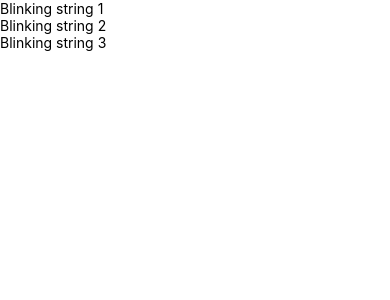
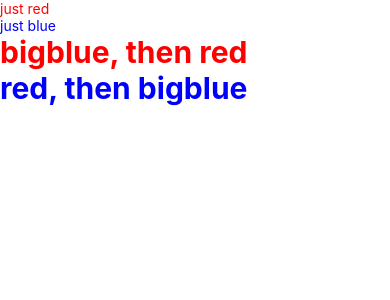
Before and after one commit to BumbuKhan/react-native-learning, a React Native app: screen / in a window 390 px wide. Shown: the top 300 px of the page. Built offline with nearby package versions, Linux system fonts and the light colour scheme.

Commit message:
playing with styles...

```diff
--- a/App.js
+++ b/App.js
@@ -1,38 +1,29 @@
 import React, {Component} from 'react';
-import {Text, View} from 'react-native';
+import {View, Text, StyleSheet} from 'react-native';
 
-class Blink extends Component {
-    constructor(props) {
-        super(props);
-
-        this.state = {
-            isShowingText: false
-        };
-
-        setInterval(() => {
-            this.setState((prevState) => {
-                return {isShowingText: !prevState.isShowingText};
-            });
-        }, 1000);
-    }
-
+export default class LotsOfStyle extends Component {
     render() {
-        let display = this.state.isShowingText ? this.props.text : ' ';
-
-        return (
-            <Text>{display}</Text>
+        return(
+            <View>
+                <Text style={styles.red}>just red</Text>
+                <Text style={styles.blue}>just blue</Text>
+                <Text style={[styles.bigblue, styles.red]}>bigblue, then red</Text>
+                <Text style={[styles.red, styles.bigblue]}>red, then bigblue</Text>
+            </View>
         );
     }
 }
 
-export default class BlinkApp extends Component {
-    render() {
-        return (
-            <View>
-                <Blink text='Blinking string 1'/>
-                <Blink text='Blinking string 2'/>
-                <Blink text='Blinking string 3'/>
-            </View>
-        );
+const styles = StyleSheet.create({
+    red: {
+        color: 'red',
+    },
+    blue: {
+      color: 'blue',
+    },
+    bigblue: {
+        color: 'blue',
+        fontSize: 30,
+        fontWeight: 'bold'
     }
-}
+});
```
